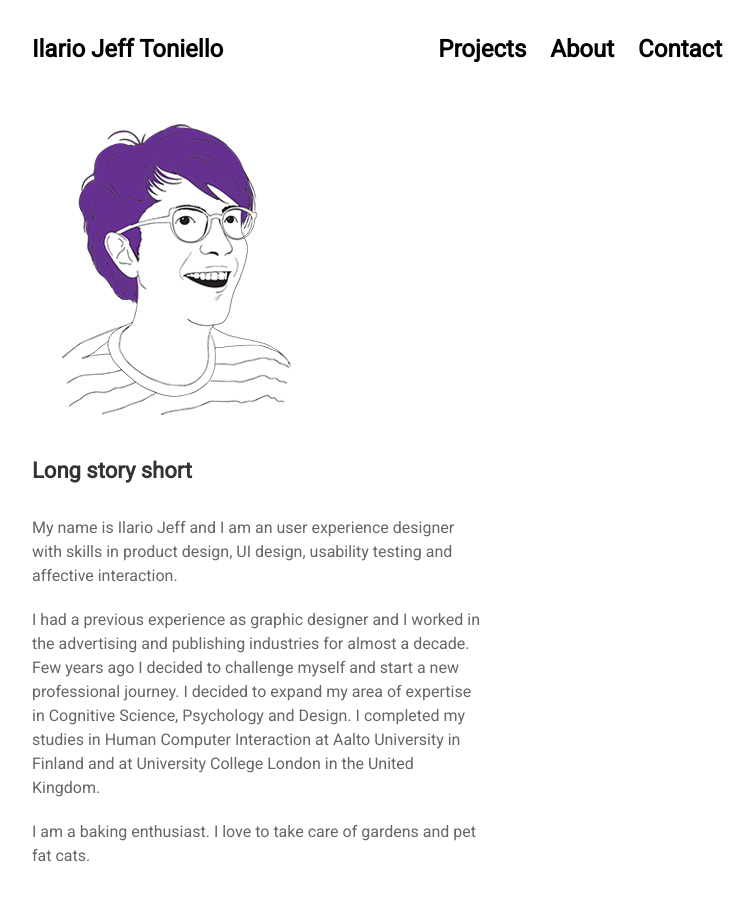
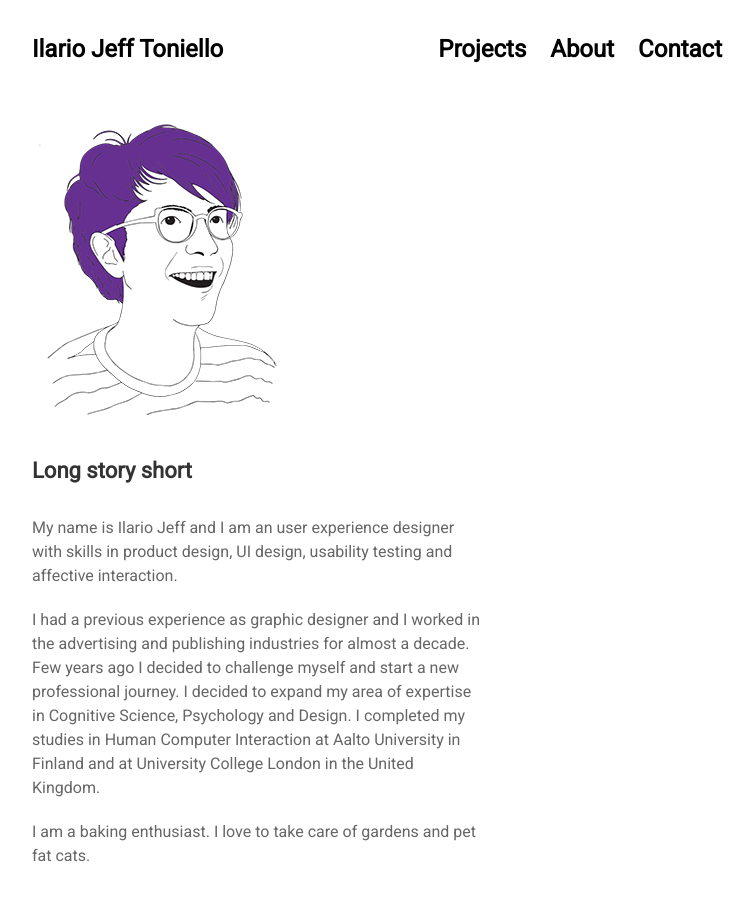
Before and after one commit to ecodallaluna/portfolio, a Jekyll site: the page built from pages/about.html, in a window 1280 px wide. Shown: the whole page, without its empty margins (263-1017 px from the left). Built offline with Jekyll 4.4.1, drawn with Linux system fonts in a browser that asks for light colours; nearby versions of some CDN libraries.

Commit message:
Update settings.yml

```diff
--- a/_data/settings.yml
+++ b/_data/settings.yml
@@ -40,7 +40,7 @@ disqus:
 
 about: >
 
-  ![About](https://raw.githubusercontent.com/ecodallaluna/portfolio/master/assets/img/about/about.jpg)
+  ![About](https://raw.githubusercontent.com/ecodallaluna/portfolio/master/assets/img/about/about.png)
 
   #### Long story short
 
```
